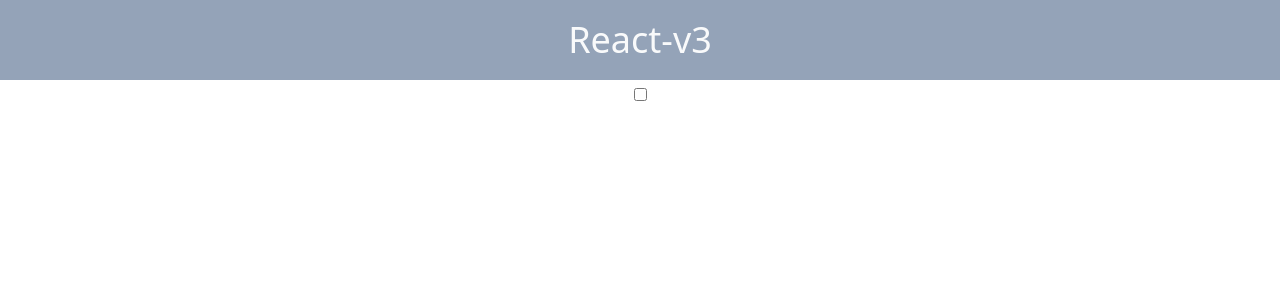
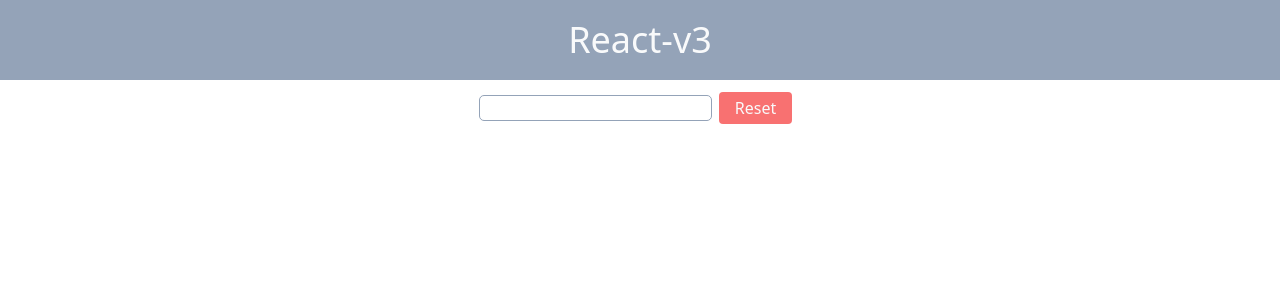
Before and after one commit to pj100-team/react-v3, a React (Create React App) app: page / in a window 1280 px wide. Shown: the top 300 px of the page. Built offline with nearby package versions, Linux system fonts and the light colour scheme.

Commit message:
[実装]Practice3

```diff
--- a/src/App.tsx
+++ b/src/App.tsx
@@ -1,12 +1,11 @@
 import './App.css';
-import Practice2 from './practice2';
-import styles from './components/Practice.module.scss';
+import Practice3 from './practice3';
 
 function App() {
   return (
     <>
-      <header className={styles.header}>React-v3</header>
-      <Practice2 />
+      <header className="bg-[#94A3B8] text-center p-[20px] text-4xl text-[#F9FAFB]">React-v3</header>
+      <Practice3 />
     </>
   );
 }
--- /dev/null
+++ b/src/components/button.tsx
@@ -0,0 +1,18 @@
+import React from 'react';
+
+type Props = {
+  value: string;
+  style: string;
+  onClick: React.MouseEventHandler<HTMLButtonElement>;
+};
+
+const Button = ({ value, style, onClick }: Props) => {
+  return (
+    <div>
+      <button value={value} className={style} onClick={onClick}>
+        {value}
+      </button>
+    </div>
+  );
+};
+export default Button;
--- a/src/components/input.tsx
+++ b/src/components/input.tsx
@@ -1,16 +1,17 @@
 import React from 'react';
-import styles from './Practice.module.scss';
 
 type Props = {
   type: string;
   onChange: React.ChangeEventHandler<HTMLInputElement>;
-  isVisibled: boolean;
+  isVisibled?: boolean;
+  style?: string;
+  value?: string;
 };
 
-const Input = ({ type, onChange, isVisibled: show }: Props) => {
+const Input = ({ type, onChange, isVisibled: show, style, value }: Props) => {
   return (
-    <div className={styles.container}>
-      <input type={type} onChange={onChange} />
+    <div className="flex justify-center py-4">
+      <input value={value} type={type} onChange={onChange} className={style} />
       {show ? 'Hello World' : ''}
     </div>
   );
--- /dev/null
+++ b/src/practice1.tsx
@@ -0,0 +1,17 @@
+import React from 'react';
+import Button from './components/button';
+
+const Practice1 = () => {
+  const getValue = (e: any) => {
+    console.log(e.target.value);
+  };
+  return (
+    <div className="flex justify-center py-5">
+      <Button value={'button1'} style="bg-[#f87171] text-[#f9fafb] rounded py-1 px-4 mx-2" onClick={getValue} />
+      <Button value={'button2'} style="bg-[#fcd34d] text-[#f9fafb] rounded py-1 px-4 mx-2" onClick={getValue} />
+      <Button value={'button3'} style="bg-[#86efac] text-[#f9fafb] rounded py-1 px-4 mx-2" onClick={getValue} />
+    </div>
+  );
+};
+
+export default Practice1;
--- /dev/null
+++ b/src/practice3.tsx
@@ -0,0 +1,23 @@
+import React, { useState } from 'react';
+import Input from './components/input';
+import Button from './components/button';
+
+const Practice3 = () => {
+  const [textValue, setTextValue] = useState<string>('');
+
+  const changeText = (e: any) => {
+    console.log(e.target.value);
+    setTextValue(e.target.value);
+  };
+  const resetText = () => {
+    setTextValue('');
+  };
+  return (
+    <div className="flex justify-center items-center">
+      <Input value={textValue} type="text" style="outline outline-1 outline-[#94a3b8] rounded" onChange={changeText} />
+      <Button value="Reset" style="bg-[#f87171] text-[#f9fafb] rounded py-1 px-4 mx-2" onClick={resetText} />
+    </div>
+  );
+};
+
+export default Practice3;
```
